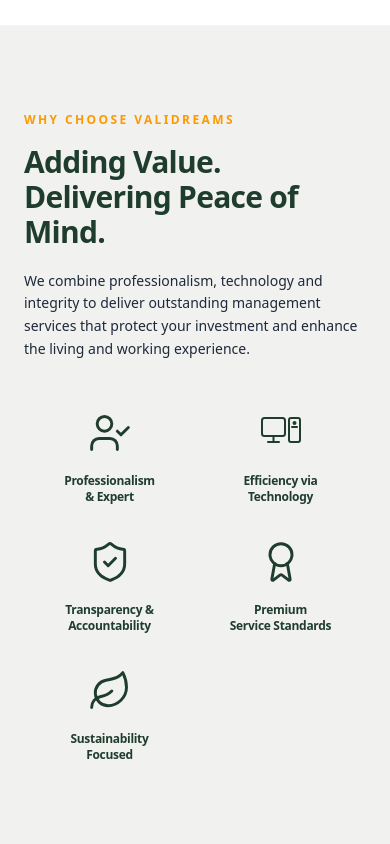
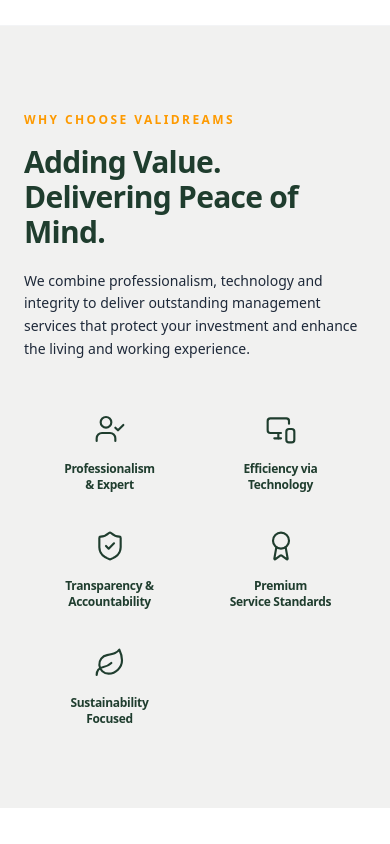
Before and after one commit to Makindeisaiah/Validreams-enterprise-limited, a React (Vite) app: page / in a window 390 px wide. Shown: the part 3508-4352 px from the top of the page. After the commit the page ends 4316 px from the top, so only its background shows below. Built offline with nearby package versions, Linux system fonts and the light colour scheme.

Commit message:
refactor: replace custom SVG icon with MonitorSmartphone

```diff
--- a/src/App.tsx
+++ b/src/App.tsx
@@ -12,6 +12,7 @@
   BookOpen,
   MonitorCheck,
   UserCheck,
+  MonitorSmartphone,
   Award,
   Leaf,
 } from 'lucide-react';
@@ -184,7 +185,8 @@
       line2: '& Expert',
       icon: (
         <UserCheck
-          className="w-11 h-11 text-[#1F3D2E] stroke-[1.6]"
+          size={32}
+          className="text-[#1F3D2E] stroke-[1.6]"
           aria-hidden="true"
         />
       ),
@@ -194,28 +196,11 @@
       line1: 'Efficiency via',
       line2: 'Technology',
       icon: (
-        <div className="relative flex items-center justify-center w-11 h-11">
-          {/* Monitor + Tower custom line icon matching reference */}
-          <svg
-            className="w-11 h-11 text-[#1F3D2E]"
-            viewBox="0 0 44 44"
-            fill="none"
-            stroke="currentColor"
-            strokeWidth="2"
-            strokeLinecap="round"
-            strokeLinejoin="round"
+        <MonitorSmartphone
+          size={32}
+          className="text-[#1F3D2E] stroke-[1.6]"
           aria-hidden="true"
-          >
-            {/* Monitor Screen */}
-            <rect x="3" y="7" width="23" height="18" rx="2.5" />
-            <path d="M9 31h11" />
-            <path d="M14.5 25v6" />
-            {/* Tower */}
-            <rect x="30" y="7" width="11" height="24" rx="2" />
-            <circle cx="35.5" cy="12" r="1" fill="currentColor" />
-            <line x1="33" y1="16" x2="38" y2="16" />
-          </svg>
-        </div>
+        />
       ),
     },
     {
@@ -224,7 +209,8 @@
       line2: 'Accountability',
       icon: (
         <ShieldCheck
-          className="w-11 h-11 text-[#1F3D2E] stroke-[1.6]"
+          size={32}
+          className="text-[#1F3D2E] stroke-[1.6]"
           aria-hidden="true"
         />
       ),
@@ -235,7 +221,8 @@
       line2: 'Service Standards',
       icon: (
         <Award
-          className="w-11 h-11 text-[#1F3D2E] stroke-[1.6]"
+          size={32}
+          className="text-[#1F3D2E] stroke-[1.6]"
           aria-hidden="true"
         />
       ),
@@ -246,7 +233,8 @@
       line2: 'Focused',
       icon: (
         <Leaf
-          className="w-11 h-11 text-[#1F3D2E] stroke-[1.6]"
+          size={32}
+          className="text-[#1F3D2E] stroke-[1.6]"
           aria-hidden="true"
         />
       ),
@@ -644,40 +632,36 @@
               </p>
             </div>
 
-            {/* RIGHT HALF: 5 Value-Prop Items with Amber Dividers */}
+            {/* RIGHT HALF: 5-Item Value-Props Row with clean border-left dividers */}
             <div
               id="why-choose-us-right"
               className="lg:col-span-7 w-full flex items-center justify-center"
             >
-              <div className="grid grid-cols-2 sm:grid-cols-3 lg:grid-cols-5 gap-y-8 sm:gap-y-10 lg:gap-y-0 w-full items-start">
+              <div
+                id="why-props-container"
+                className="grid grid-cols-2 sm:grid-cols-3 lg:grid-cols-5 w-full items-start gap-y-8 sm:gap-y-10 lg:gap-y-0"
+              >
                 {whyChooseUsItems.map((item, index) => (
-                  <React.Fragment key={item.id}>
                   <div
+                    key={item.id}
                     id={item.id}
-                      className="flex flex-col items-center text-center px-2 sm:px-3 relative group"
+                    className={`flex flex-col items-center justify-start text-center h-full px-2 sm:px-3 lg:px-2 xl:px-3 ${
+                      index > 0
+                        ? 'lg:border-l lg:border-[#facc15]'
+                        : ''
+                    }`}
                   >
-                      {/* Icon */}
-                      <div className="mb-4 h-12 flex items-center justify-center transition-transform duration-200 group-hover:scale-105">
+                    {/* Icon container with fixed height for perfect baseline alignment */}
+                    <div className="h-10 flex items-center justify-center mb-3 shrink-0">
                       {item.icon}
                     </div>
 
-                      {/* Label (Two-line format in dark green medium-weight) */}
-                      <div className="text-xs sm:text-[13px] font-semibold text-[#1F3D2E] leading-snug tracking-tight text-center">
+                    {/* Label container with aligned baseline */}
+                    <div className="w-full text-xs sm:text-[13px] font-semibold text-[#1F3D2E] leading-snug tracking-tight text-center">
                       <span className="block">{item.line1}</span>
                       <span className="block">{item.line2}</span>
                     </div>
                   </div>
-
-                    {/* Thin vertical amber/gold divider line on desktop */}
-                    {index < whyChooseUsItems.length - 1 && (
-                      <div
-                        className="hidden lg:flex self-stretch items-center justify-center"
-                        aria-hidden="true"
-                      >
-                        <div className="w-[1px] h-20 bg-amber-400/80 rounded-full" />
-                      </div>
-                    )}
-                  </React.Fragment>
                 ))}
               </div>
             </div>
```
Lines whose indentation alone changed are shown as unchanged.
